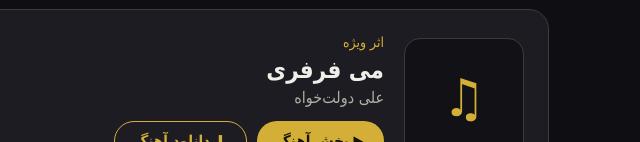
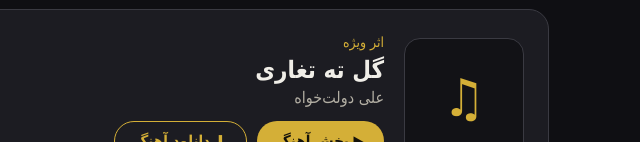
Before and after one commit to alidowlatkhahofficial/alidowlatkhahofficial.github.io, a plain HTML site: page index.html in a window 1280 px wide. Shown: the part 658-800 px from the top of the page, 501-1141 px from the left. Drawn offline with Linux system fonts and the light colour scheme.

Commit message:
Add song: گل ته تغاری

```diff
--- a/index.html
+++ b/index.html
@@ -153,6 +153,7 @@
 // اگر کاور دارد، به‌جای "" آدرس عکس را بنویسید، مثلاً "covers/song2.jpg".
 // هیچ وابستگی به گوگل، شیت یا اینترنت خارجی نیست؛ همه‌چیز همین‌جاست.
 const SONGS = [
+  { title: "گل ته تغاری", artist: "علی دولت‌خواه", file: "songs/song-20261125-213904-1434.mp3", cover: "" },
   { title: "می فرفری", artist: "علی دولت‌خواه", file: "songs/song-20261125-211245-2777.mp3", cover: "" },
   { title: "ریمیکس طبیب قلبم", artist: "علی دولت‌خواه", file: "songs/song-20261125-210549-5019.mp3", cover: "" },
   { title: "Boore Zal", artist: "علی دولت‌خواه", file: "songs/song-20261125-194500-7289.mp3", cover: "" },
```
Also changed, not shown: 1 other file.
